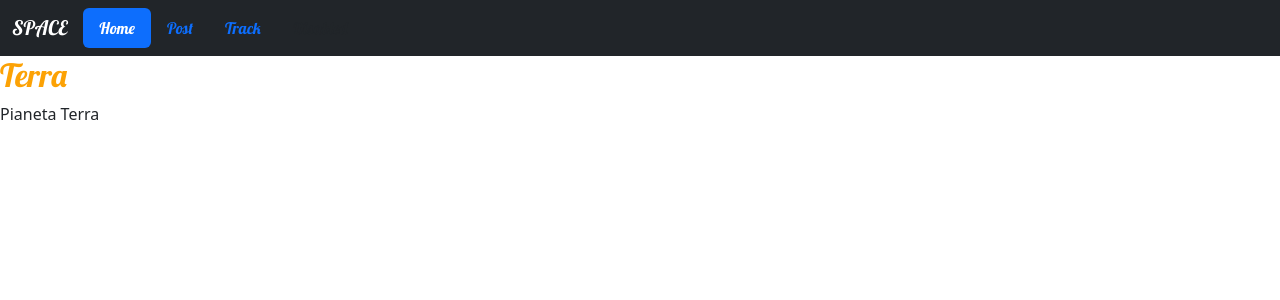
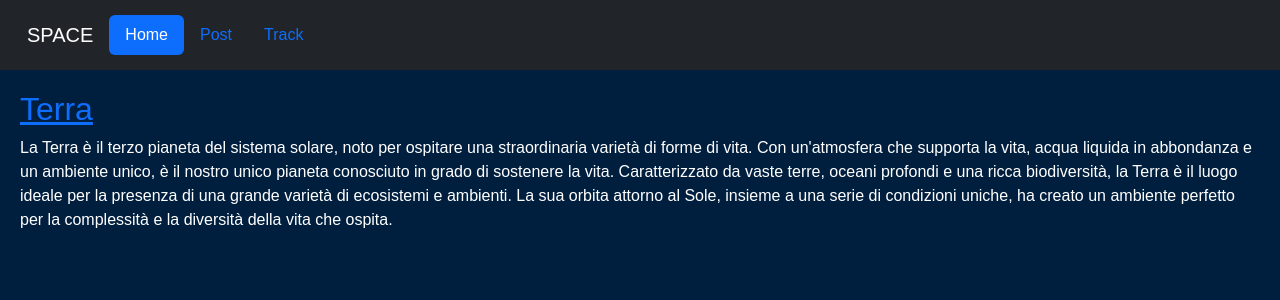
Before and after one commit to Blackdrive9/SpaceProject, a Django app: page /post/ in a window 1280 px wide. Shown: the top 300 px of the page. Run offline with Django 5.2, Linux system fonts and the light colour scheme; data comes from the database, SQL or seed files in the repository.

Commit message:
first commit

```diff
--- a/spaceproject/blog/templates/blog/post_list.html
+++ b/spaceproject/blog/templates/blog/post_list.html
@@ -3,17 +3,22 @@
 
 
 {% block head %}
-	<link rel="stylesheet" href="{% static 'css/blog.css' %}">
-	<link href="//fonts.googleapis.com/css?family=Lobster&subset=latin,latin-ext" rel="stylesheet" type="text/css">
-{% endblock  %}
+<link rel="stylesheet" href="{% static 'css/blog.css' %}">
+<link href="//fonts.googleapis.com/css?family=Lobster&subset=latin,latin-ext" rel="stylesheet" type="text/css">
+{% endblock %}
 
 {% block title %}
-	{{ block.super }}-Contenuto
+{{ block.super }}-Contenuto
 {% endblock %}
 
 {% block content %}
-	{% for post in posts %}
-		<h2>{{ post.title }}</h2>
-		<p>{{ post.description }}</p>
-	{% endfor %}
+{% for post in posts %}
+<h2><a href="{% url 'post_detail' pk=post.pk %}">{{ post.title }}</a></h2>
+<p>La Terra è il terzo pianeta del sistema solare, noto per ospitare una straordinaria varietà di forme di vita. Con
+    un'atmosfera che supporta la vita, acqua liquida in abbondanza e un ambiente unico, è il nostro unico pianeta
+    conosciuto in grado di sostenere la vita. Caratterizzato da vaste terre, oceani profondi e una ricca biodiversità,
+    la Terra è il luogo ideale per la presenza di una grande varietà di ecosistemi e ambienti. La sua orbita attorno al
+    Sole, insieme a una serie di condizioni uniche, ha creato un ambiente perfetto per la complessità e la diversità
+    della vita che ospita.</p>
+{% endfor %}
 {% endblock %}
--- a/spaceproject/blog/urls.py
+++ b/spaceproject/blog/urls.py
@@ -4,4 +4,5 @@ from . import views
 urlpatterns = [
     path('', views.index, name='index'),
     path('post/', views.post_list, name='post_list'),
+    path('post/<int:pk>/', views.post_detail, name='post_detail'),
 ]
--- a/spaceproject/blog/views.py
+++ b/spaceproject/blog/views.py
@@ -1,4 +1,4 @@
-from django.shortcuts import render
+from django.shortcuts import render, get_object_or_404
 from .models import Post
 
 
@@ -11,3 +11,9 @@ def post_list(request):
     context = {'posts': posts}
 
     return render(request, 'blog/post_list.html', context)
+
+
+def post_detail(request, pk):
+    post = get_object_or_404(Post, pk=pk)
+
+    return render(request, 'blog/post_detail.html', {'post': post})
--- a/spaceproject/static/css/blog.css
+++ /dev/null
@@ -1,8 +0,0 @@
-h2, a {
-    color: #FCA205;
-    font-family: 'Lobster';
-}
-
-.fuck {
-    padding-left: 15px;
-}
--- /dev/null
+++ b/spaceproject/static/css/home.css
@@ -0,0 +1,17 @@
+body {
+    background-color: #001f3f; /* Blu scuro */
+    margin: 0;
+    font-family: Arial, sans-serif;
+    color: #ffffff; /* Colore del testo */
+
+}
+
+.contenuto {
+    margin: 20px;
+}
+
+.navbar {
+    background-color: #333; /* Colore di sfondo navbar dark */
+    color: white; /* Colore del testo della navbar */
+    padding: 15px;
+}
--- a/spaceproject/templates/base.html
+++ b/spaceproject/templates/base.html
@@ -1,12 +1,13 @@
 {% load static %}
 <!doctype html>
-<html lang="it">
+<html lang="it" color-scheme="dark">
 
 <head>
     <meta charset="utf-8">
     <meta name="viewport" content="width=device-width, initial-scale=1">
     <link href="https://cdn.jsdelivr.net/npm/bootstrap@5.3.3/dist/css/bootstrap.min.css" rel="stylesheet"
         integrity="sha384-QWTKZyjpPEjISv5WaRU9OFeRpok6YctnYmDr5pNlyT2bRjXh0JMhjY6hW+ALEwIH" crossorigin="anonymous">
+	<link rel="stylesheet" href="{% static 'css/home.css' %}">
     {% block head %} {% endblock %}
 
     <title>{% block title %}Space Project{% endblock %}</title>
@@ -25,13 +26,13 @@
 
                 <ul class="nav nav-pills">
                     <li class="nav-item">
-                            <a class="nav-link active" aria-current="page" href="#">Home</a>
+                        <a class="nav-link active" aria-current="page" href="{% url 'index' %}">Home</a>
                     </li>
                     <li class="nav-item">
-                            <a class="nav-link" href="#">Post</a>
+                        <a class="nav-link" href="{% url 'post_list' %}">Post</a>
                     </li>
                     <li class="nav-item">
-                            <a class="nav-link" href="#">Track</a>
+                        <a class="nav-link" href="https://www.meteoplanet.it/stazione-spaziale">Track</a>
                     </li>
                     <li class="nav-item">
                         <a class="nav-link disabled" aria-disabled="true">Disabled</a>
@@ -41,9 +42,11 @@
         </div>
     </nav>
 
+    <div class="contenuto">
         {% block content %}
 
         {% endblock content %}
+	</div>
     <script src="https://cdn.jsdelivr.net/npm/bootstrap@5.3.3/dist/js/bootstrap.bundle.min.js"
         integrity="sha384-YvpcrYf0tY3lHB60NNkmXc5s9fDVZLESaAA55NDzOxhy9GkcIdslK1eN7N6jIeHz"
         crossorigin="anonymous"></script>
```
Also changed, not shown: spaceproject/blog/templates/blog/post_detail.html (added, +13 -0 lines). Lines whose indentation alone changed are shown as unchanged.
